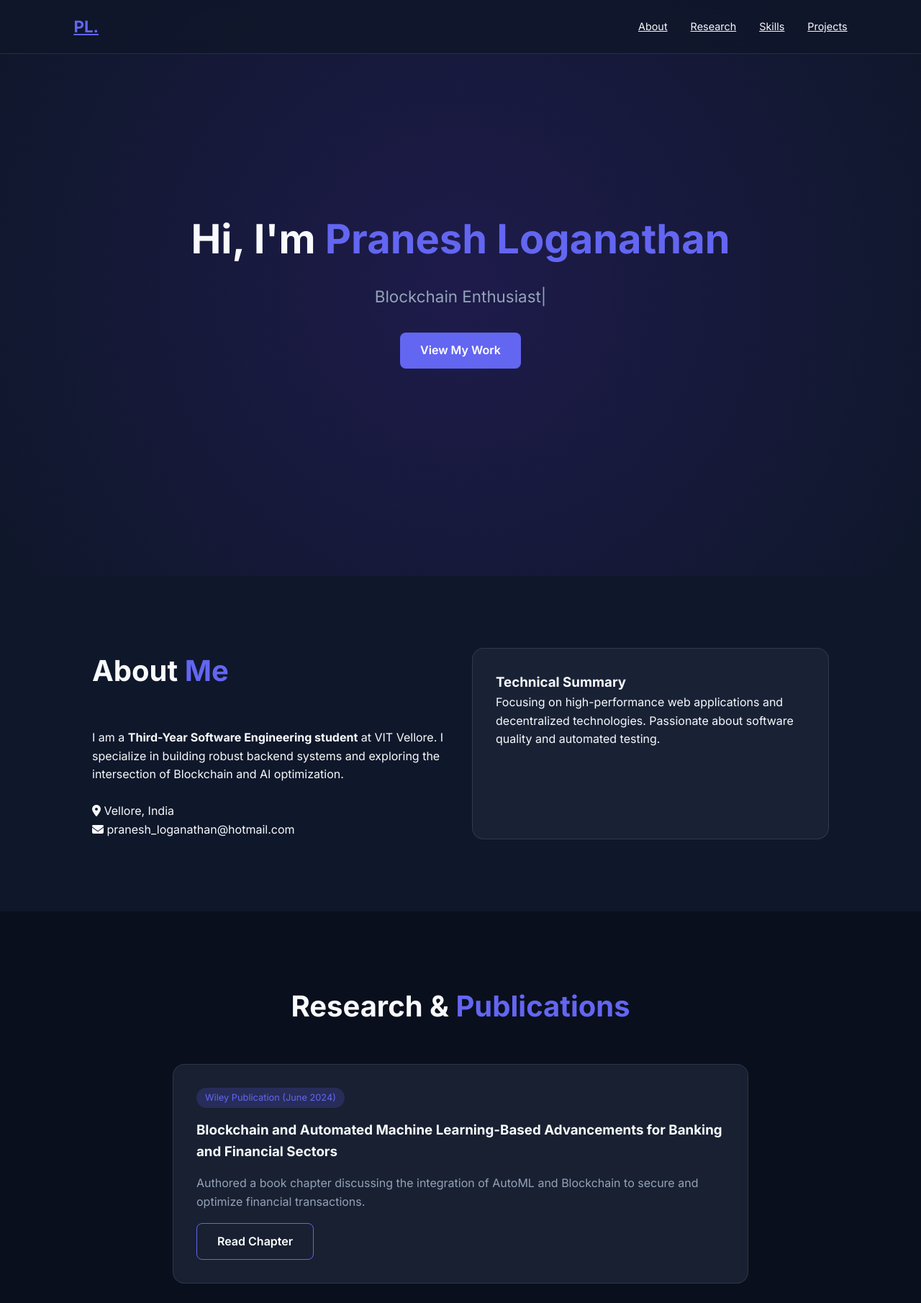
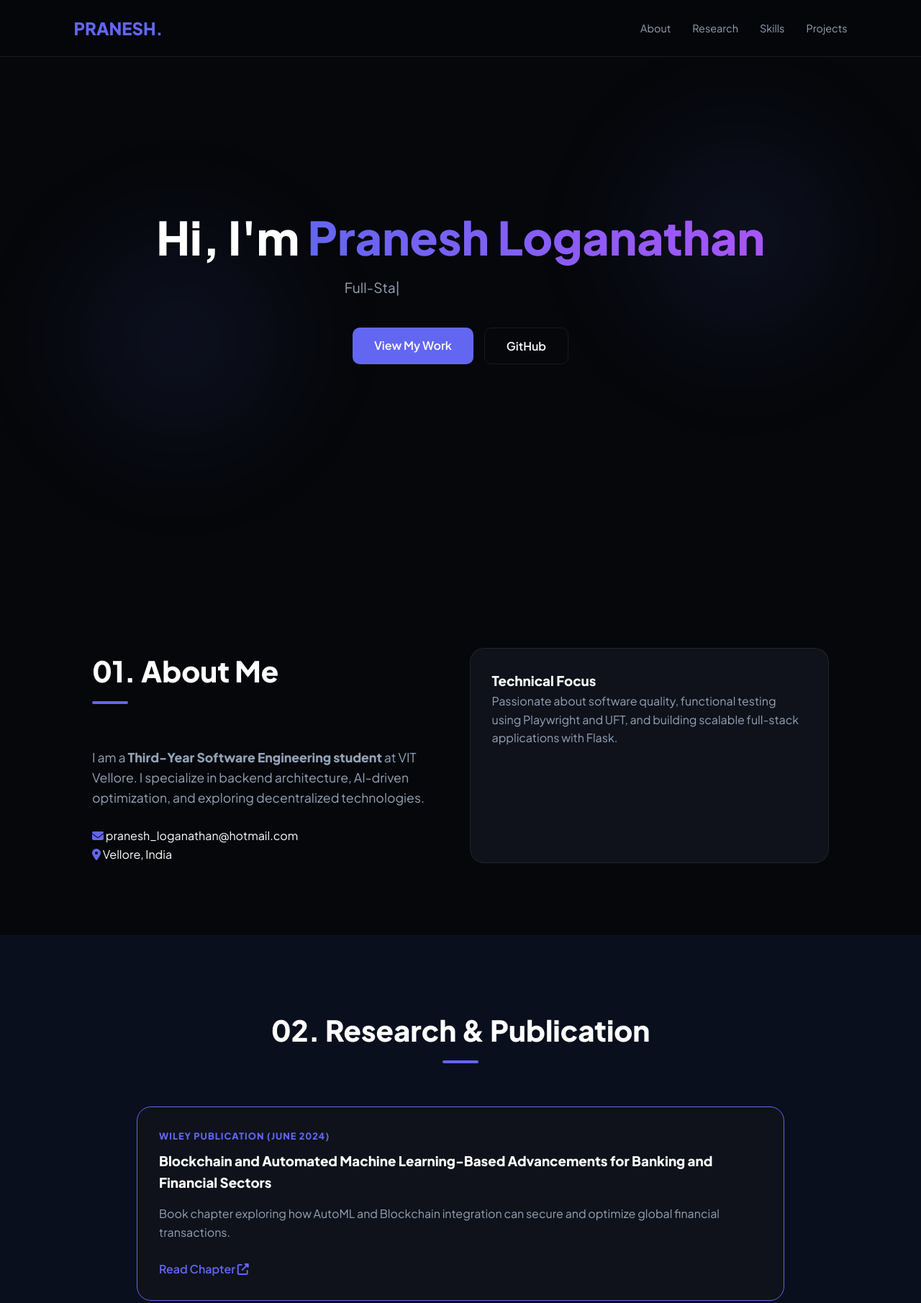
Before and after one commit to pranesh-loganathan/Portfolio, a plain HTML site: page index.html in a window 1280 px wide. Shown: the top 1810 px of the page at 72% size. Drawn offline with nearby package versions, Linux system fonts and the light colour scheme.

Commit message:
index.html

```diff
--- a/index.html
+++ b/index.html
@@ -5,56 +5,69 @@
     <meta name="viewport" content="width=device-width, initial-scale=1.0">
     <title>Pranesh Loganathan | Software Engineer</title>
 
-    <link href="https://fonts.googleapis.com/css2?family=Inter:wght@300;400;600;700&display=swap" rel="stylesheet">
+    <link href="https://fonts.googleapis.com/css2?family=Plus+Jakarta+Sans:wght@300;400;600;800&display=swap" rel="stylesheet">
     <link rel="stylesheet" href="https://cdnjs.cloudflare.com/ajax/libs/font-awesome/6.4.0/css/all.min.css">
 
     <link href="https://unpkg.com/aos@2.3.1/dist/aos.css" rel="stylesheet">
 
     <style>
         :root {
-            --primary: #6366f1; /* Indigo */
-            --bg-dark: #0f172a;
-            --card-bg: rgba(30, 41, 59, 0.7);
-            --text-main: #f8fafc;
+            --bg: #05070a;
+            --surface: #0f121a;
+            --primary: #6366f1;
+            --secondary: #a855f7;
+            --text-main: #ffffff;
             --text-dim: #94a3b8;
-            --glass-border: rgba(255, 255, 255, 0.1);
+            --glass: rgba(255, 255, 255, 0.03);
+            --border: rgba(255, 255, 255, 0.08);
         }
 
         * {
             margin: 0;
             padding: 0;
             box-sizing: border-box;
-            font-family: 'Inter', sans-serif;
+            font-family: 'Plus Jakarta Sans', sans-serif;
+            scroll-behavior: smooth;
         }
 
         body {
-            background-color: var(--bg-dark);
+            background-color: var(--bg);
             color: var(--text-main);
+            overflow-x: hidden;
             line-height: 1.6;
-            overflow-x: hidden;
         }
 
-        /* --- Navigation --- */
-        .navbar {
+
+        .blob {
+            position: absolute;
+            width: 500px;
+            height: 500px;
+            background: radial-gradient(circle, rgba(99, 102, 241, 0.1) 0%, rgba(5, 7, 10, 0) 70%);
+            z-index: -1;
+            filter: blur(40px);
+        }
+
+
+        nav {
             position: fixed;
             top: 0;
             width: 100%;
+            padding: 20px 8%;
             display: flex;
             justify-content: space-between;
             align-items: center;
-            padding: 1.2rem 8%;
-            background: rgba(15, 23, 42, 0.8);
-            backdrop-filter: blur(10px);
+            background: rgba(5, 7, 10, 0.8);
+            backdrop-filter: blur(12px);
+            border-bottom: 1px solid var(--border);
             z-index: 1000;
-            border-bottom: 1px solid var(--glass-border);
         }
 
-        .logo { font-weight: 700; font-size: 1.4rem; color: var(--primary); }
-        .nav-menu { display: flex; list-style: none; }
-        .nav-link { color: var(--text-main); margin-left: 2rem; transition: 0.3s; font-size: 0.9rem; }
-        .nav-link:hover { color: var(--primary); }
+        .logo { font-size: 1.5rem; font-weight: 800; color: var(--primary); text-decoration: none; }
+        .nav-links { display: flex; gap: 30px; list-style: none; }
+        .nav-links a { color: var(--text-dim); text-decoration: none; font-size: 0.9rem; transition: 0.3s; }
+        .nav-links a:hover { color: var(--primary); }
 
-        /* --- Hero Section --- */
+
         .hero {
             height: 100vh;
             display: flex;
@@ -62,177 +75,185 @@
             justify-content: center;
             align-items: center;
             text-align: center;
-            background: radial-gradient(circle at center, #1e1b4b 0%, #0f172a 100%);
+            padding: 0 10%;
         }
 
-        .hero h1 { font-size: 3.5rem; margin-bottom: 1rem; }
-        .hero h1 span { color: var(--primary); }
-        .hero p { font-size: 1.4rem; color: var(--text-dim); margin-bottom: 2rem; }
+        .hero h1 { font-size: clamp(2.5rem, 8vw, 4rem); font-weight: 800; line-height: 1.1; margin-bottom: 20px; }
+        .hero h1 span { background: linear-gradient(90deg, var(--primary), var(--secondary)); -webkit-background-clip: text; -webkit-text-fill-color: transparent; }
+        .hero p { font-size: 1.2rem; color: var(--text-dim); max-width: 600px; margin-bottom: 40px; }
 
-        /* --- Global Sections --- */
+
         section { padding: 100px 10%; }
-        .section-title { font-size: 2.5rem; margin-bottom: 3rem; text-align: center; }
-        .section-title span { color: var(--primary); }
+        .section-header { margin-bottom: 60px; }
+        .section-header h2 { font-size: 2.5rem; }
+        .accent-line { width: 50px; height: 4px; background: var(--primary); border-radius: 2px; margin-top: 10px; }
 
-        /* --- Grid Layouts --- */
-        .grid-container {
-            display: grid;
-            grid-template-columns: repeat(auto-fit, minmax(300px, 1fr));
-            gap: 2rem;
+
+        .grid { display: grid; grid-template-columns: repeat(auto-fit, minmax(300px, 1fr)); gap: 25px; }
+        .card {
+            background: var(--surface);
+            padding: 30px;
+            border-radius: 20px;
+            border: 1px solid var(--border);
+            transition: all 0.3s ease;
         }
+        .card:hover { transform: translateY(-10px); border-color: var(--primary); }
 
-        /* --- Cards (Glassmorphism) --- */
-        .card {
-            background: var(--card-bg);
-            padding: 2rem;
-            border-radius: 16px;
-            border: 1px solid var(--glass-border);
-            transition: transform 0.3s ease, border-color 0.3s ease;
-            backdrop-filter: blur(5px);
+
+        .skill-list { display: flex; flex-wrap: wrap; gap: 15px; justify-content: center; }
+        .skill-badge {
+            background: var(--surface);
+            padding: 12px 20px;
+            border-radius: 12px;
+            border: 1px solid var(--border);
+            display: flex;
+            align-items: center;
+            gap: 10px;
+            transition: 0.3s;
         }
+        .skill-badge:hover { background: var(--primary); color: white; border-color: var(--primary); }
+        .skill-badge img { width: 24px; height: 24px; object-fit: contain; }
 
-        .card:hover {
-            transform: translateY(-10px);
-            border-color: var(--primary);
-        }
-
-        /* --- Specific Content Styling --- */
-        .pub-tag {
-            display: inline-block;
-            background: rgba(99, 102, 241, 0.2);
-            color: var(--primary);
-            padding: 4px 12px;
-            border-radius: 20px;
-            font-size: 0.8rem;
-            margin-bottom: 1rem;
-        }
-
-        .skill-list {
-            display: flex;
-            flex-wrap: wrap;
-            gap: 10px;
-            justify-content: center;
-        }
-
-        .skill-badge {
-            background: #1e293b;
-            padding: 8px 16px;
-            border-radius: 8px;
-            font-size: 0.9rem;
-            border: 1px solid var(--glass-border);
-        }
 
         .btn {
-            padding: 12px 28px;
+            padding: 12px 30px;
             background: var(--primary);
             color: white;
-            border-radius: 8px;
+            border-radius: 10px;
             text-decoration: none;
             font-weight: 600;
             display: inline-block;
             transition: 0.3s;
         }
+        .btn:hover { box-shadow: 0 10px 20px rgba(99, 102, 241, 0.3); transform: scale(1.05); }
 
-        .btn:hover { opacity: 0.9; transform: scale(1.05); }
+        footer { text-align: center; padding: 60px 10%; border-top: 1px solid var(--border); color: var(--text-dim); }
 
-        /* --- Mobile --- */
         @media (max-width: 768px) {
+            .nav-links { display: none; }
             .hero h1 { font-size: 2.5rem; }
-            .nav-menu { display: none; } /* Simplified for demo */
         }
     </style>
 </head>
 <body>
 
-    <nav class="navbar">
-        <a href="#" class="logo">PL.</a>
-        <ul class="nav-menu">
-            <li><a href="#about" class="nav-link">About</a></li>
-            <li><a href="#research" class="nav-link">Research</a></li>
-            <li><a href="#skills" class="nav-link">Skills</a></li>
-            <li><a href="#projects" class="nav-link">Projects</a></li>
+    <div class="blob" style="top: 10%; right: 0;"></div>
+    <div class="blob" style="bottom: 10%; left: 0;"></div>
+
+    <nav>
+        <a href="#" class="logo">PRANESH.</a>
+        <ul class="nav-links">
+            <li><a href="#about">About</a></li>
+            <li><a href="#research">Research</a></li>
+            <li><a href="#skills">Skills</a></li>
+            <li><a href="#projects">Projects</a></li>
         </ul>
     </nav>
 
-    <section class="hero">
+    <header class="hero">
         <div data-aos="fade-up">
             <h1>Hi, I'm <span>Pranesh Loganathan</span></h1>
             <p><span id="typing-text"></span></p>
-            <a href="#projects" class="btn">View My Work</a>
+            <div style="display: flex; gap: 15px; justify-content: center;">
+                <a href="#projects" class="btn">View My Work</a>
+                <a href="https://github.com/pranesh-loganathan" target="_blank" class="btn" style="background: transparent; border: 1px solid var(--border);">GitHub</a>
+            </div>
         </div>
-    </section>
+    </header>
 
     <section id="about">
-        <div class="grid-container">
+        <div class="grid">
             <div data-aos="fade-right">
-                <h2 class="section-title" style="text-align: left;">About <span>Me</span></h2>
-                <p>I am a <strong>Third-Year Software Engineering student</strong> at VIT Vellore. I specialize in building robust backend systems and exploring the intersection of Blockchain and AI optimization.</p>
+                <div class="section-header">
+                    <h2>01. About <span>Me</span></h2>
+                    <div class="accent-line"></div>
+                </div>
+                <p style="color: var(--text-dim); font-size: 1.1rem;">
+                    I am a <strong>Third-Year Software Engineering student</strong> at VIT Vellore. I specialize in backend architecture, AI-driven optimization, and exploring decentralized technologies.
+                </p>
                 <br>
-                <p><i class="fas fa-map-marker-alt"></i> Vellore, India</p>
-                <p><i class="fas fa-envelope"></i> pranesh_loganathan@hotmail.com</p>
+                <p><i class="fas fa-envelope" style="color: var(--primary);"></i> pranesh_loganathan@hotmail.com</p>
+                <p><i class="fas fa-map-marker-alt" style="color: var(--primary);"></i> Vellore, India</p>
             </div>
             <div class="card" data-aos="fade-left">
-                <h3>Technical Summary</h3>
-                <p>Focusing on high-performance web applications and decentralized technologies. Passionate about software quality and automated testing.</p>
+                <h3>Technical Focus</h3>
+                <p style="color: var(--text-dim);">Passionate about software quality, functional testing using Playwright and UFT, and building scalable full-stack applications with Flask.</p>
             </div>
         </div>
     </section>
 
     <section id="research" style="background: #0a0f1d;">
-        <h2 class="section-title">Research & <span>Publications</span></h2>
-        <div class="card" data-aos="zoom-in" style="max-width: 800px; margin: 0 auto;">
-            <span class="pub-tag">Wiley Publication (June 2024)</span>
+        <div class="section-header">
+            <h2 style="text-align: center;">02. Research & <span>Publication</span></h2>
+            <div class="accent-line" style="margin: 10px auto;"></div>
+        </div>
+        <div class="card" data-aos="zoom-in" style="max-width: 900px; margin: 0 auto; border-color: var(--primary);">
+            <div style="color: var(--primary); font-weight: 800; font-size: 0.8rem; margin-bottom: 10px; letter-spacing: 1px;">WILEY PUBLICATION (JUNE 2024)</div>
             <h3>Blockchain and Automated Machine Learning-Based Advancements for Banking and Financial Sectors</h3>
-            <p style="color: var(--text-dim); margin: 1rem 0;">Authored a book chapter discussing the integration of AutoML and Blockchain to secure and optimize financial transactions.</p>
-            <a href="#" class="btn" style="background: transparent; border: 1px solid var(--primary);">Read Chapter</a>
+            <p style="color: var(--text-dim); margin-top: 15px;">Book chapter exploring how AutoML and Blockchain integration can secure and optimize global financial transactions.</p>
+            <br>
+            <a href="https://onlinelibrary.wiley.com/" target="_blank" style="color: var(--primary); font-weight: 600; text-decoration: none;">Read Chapter <i class="fas fa-external-link-alt"></i></a>
         </div>
     </section>
 
     <section id="skills">
-        <h2 class="section-title">My <span>Tech Stack</span></h2>
+        <div class="section-header">
+            <h2 style="text-align: center;">03. Technical <span>Skills</span></h2>
+            <div class="accent-line" style="margin: 10px auto;"></div>
+        </div>
         <div class="skill-list" data-aos="fade-up">
-            <span class="skill-badge">Python</span>
-            <span class="skill-badge">Flask</span>
-            <span class="skill-badge">ReactJS</span>
-            <span class="skill-badge">Java</span>
-            <span class="skill-badge">Playwright</span>
-            <span class="skill-badge">Blockchain (Solidity)</span>
-            <span class="skill-badge">PostgreSQL</span>
-            <span class="skill-badge">C++</span>
+            <div class="skill-badge"><img src="python.png"> Python</div>
+            <div class="skill-badge"><img src="java.png"> Java</div>
+            <div class="skill-badge"><img src="ReactJS.png"> ReactJS</div>
+            <div class="skill-badge"><img src="C++.png"> C++</div>
+            <div class="skill-badge"><img src="TailwindCSS.png"> Tailwind</div>
+            <div class="skill-badge"><img src="javascript.png"> JavaScript</div>
+            <div class="skill-badge"><img src="sql.png"> SQL</div>
+            <div class="skill-badge"><img src="mongodb.png"> MongoDB</div>
+            <div class="skill-badge"><img src="nodejs.png"> NodeJS</div>
         </div>
     </section>
 
     <section id="projects">
-        <h2 class="section-title">Featured <span>Projects</span></h2>
-        <div class="grid-container">
+        <div class="section-header">
+            <h2>04. Featured <span>Projects</span></h2>
+            <div class="accent-line"></div>
+        </div>
+        <div class="grid">
             <div class="card" data-aos="fade-up">
                 <h3>URL Shortener</h3>
-                <p>A Flask-based application with custom analytics and shortened link management.</p>
+                <p style="color: var(--text-dim);">A high-performance Flask-based tool for link management and custom analytics.</p>
                 <br>
-                <a href="#" class="nav-link" style="margin: 0;"><i class="fab fa-github"></i> Source Code</a>
+                <a href="https://github.com/pranesh-loganathan/URL-Shortener.git" class="nav-link" style="color: var(--primary);">Source Code <i class="fab fa-github"></i></a>
             </div>
             <div class="card" data-aos="fade-up" data-aos-delay="100">
                 <h3>Web Scraping Engine</h3>
-                <p>Automated data extraction tool developed in Python for real-time market monitoring.</p>
+                <p style="color: var(--text-dim);">Automated Python tool for extracting structured data from complex financial web sources.</p>
                 <br>
-                <a href="#" class="nav-link" style="margin: 0;"><i class="fab fa-github"></i> Source Code</a>
+                <a href="https://github.com/pranesh-loganathan/WebScraping.git" class="nav-link" style="color: var(--primary);">Source Code <i class="fab fa-github"></i></a>
+            </div>
+            <div class="card" data-aos="fade-up" data-aos-delay="200">
+                <h3>E-Commerce Fullstack</h3>
+                <p style="color: var(--text-dim);">An online shopping platform built using Python and Flask with integrated database support.</p>
             </div>
         </div>
     </section>
 
-    <footer style="text-align: center; padding: 40px; border-top: 1px solid var(--glass-border);">
-        <p>© 2026 Pranesh Loganathan | Built with Passion</p>
+    <footer>
+        <p>© 2026 Pranesh Loganathan | Designed & Developed with Passion</p>
+        <div style="margin-top: 20px;">
+            <a href="https://www.linkedin.com/in/pranesh-loganathan/" target="_blank" style="color: var(--text-dim); margin: 0 10px; font-size: 1.2rem;"><i class="fab fa-linkedin"></i></a>
+            <a href="https://github.com/pranesh-loganathan" target="_blank" style="color: var(--text-dim); margin: 0 10px; font-size: 1.2rem;"><i class="fab fa-github"></i></a>
+        </div>
     </footer>
 
     <script src="https://cdnjs.cloudflare.com/ajax/libs/typed.js/2.0.12/typed.min.js"></script>
     <script src="https://unpkg.com/aos@2.3.1/dist/aos.js"></script>
     <script>
-        // Init AOS
         AOS.init({ duration: 1000, once: true });
 
-        // Typing Effect
         new Typed('#typing-text', {
-            strings: ['Software Engineering Student', 'Blockchain Enthusiast', 'AI Researcher', 'Full-Stack Developer'],
+            strings: ['3rd Year Software Engineering Student', 'Full-Stack Developer', 'AI Researcher', 'Blockchain Enthusiast'],
             typeSpeed: 60,
             backSpeed: 40,
             loop: true
```
